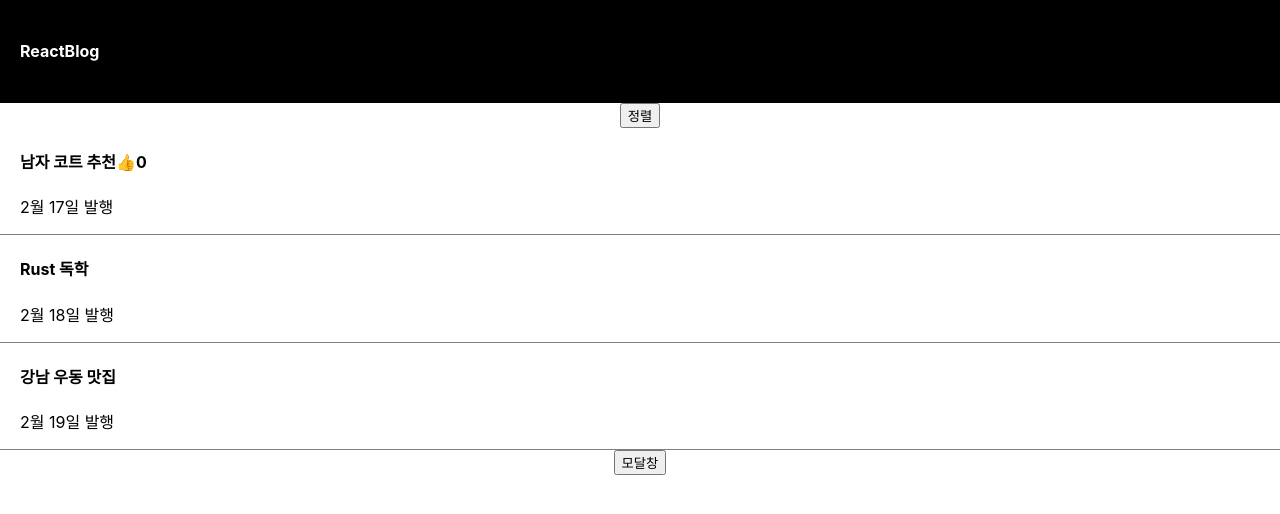
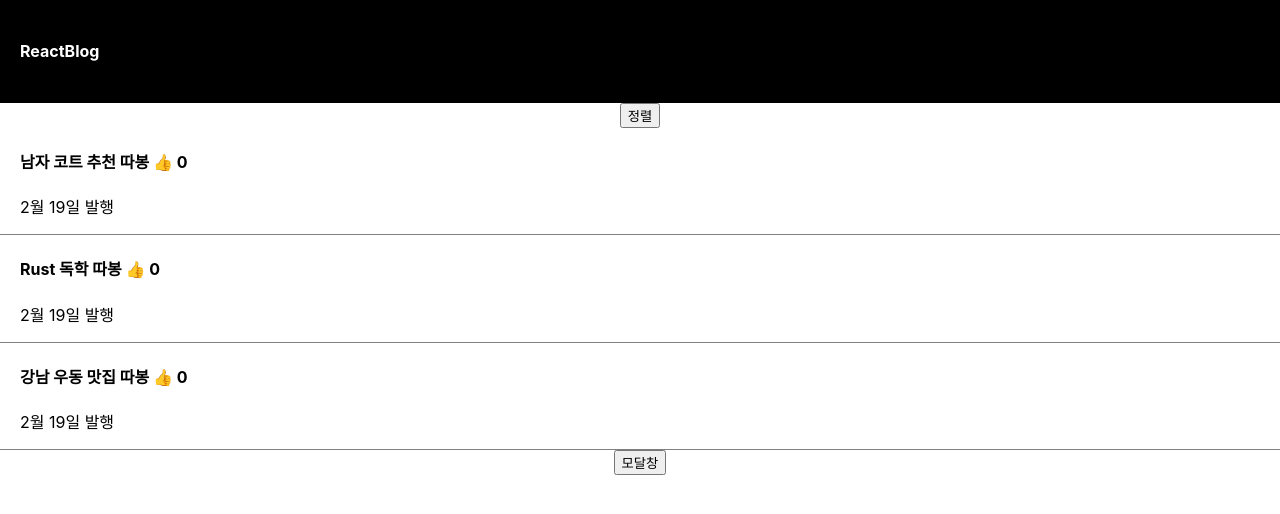
Before and after one commit to artisan229/rere_blog, a React (Create React App) app: page / in a window 1280 px wide. Shown: the top 514 px of the page. Built offline with nearby package versions, Linux system fonts and the light colour scheme.

Commit message:
like button 기능 개발

```diff
--- a/src/App.js
+++ b/src/App.js
@@ -1,4 +1,4 @@
-/*eslint-disable*/
+
 import { useState } from 'react';
 import './App.css';
 
@@ -6,12 +6,8 @@ function App() {
 
   const title = 'ReactBlog';
   const [post, setPost] = useState(['남자 코트 추천', 'Rust 독학', '강남 우동 맛집']);
-  const [like, setLike] = useState(0);
+  const [like, setLike] = useState([0, 0, 0]);
   const [modal, setModal] = useState(false);
-
-  const changeLike = () => {
-    setLike(like + 1)
-  }
 
   const sortPost = () => {
     const copy = [...post]; // deep copy
@@ -25,25 +21,25 @@ function App() {
         <h4>{title}</h4>
       </div>
       <button onClick={sortPost}>정렬</button>
-      <div className="list">
-        <h4>{post[0]}
-          <span onClick={changeLike}>👍</span>{like}
-        </h4>
-        <p>2월 17일 발행</p>
-      </div>
-      <div className="list">
-        <h4>{post[1]}</h4>
-        <p>2월 18일 발행</p>
-      </div>
-      <div className="list">
-        <h4>{post[2]}</h4>
-        <p>2월 19일 발행</p>
-      </div>
-      <button onClick={()=>{setModal(!modal)}}>모달창</button>
       {
-        modal == true ?
-        <Modal /> :
-        null
+        post.map((t, i) => {
+          return (
+            <div className="list">
+              <h4>{t} <span onClick={() => {
+                const copy = [...like];
+                copy[i] = copy[i] + 1;
+                setLike(copy)
+              }}>따봉 👍 {like[i]}</span></h4>
+              <p>2월 19일 발행</p>
+            </div>
+          );
+        })
+      }
+      <button onClick={() => { setModal(!modal) }}>모달창</button>
+      {
+        modal === true ?
+          <Modal /> :
+          null
       }
     </div>
   );
```
